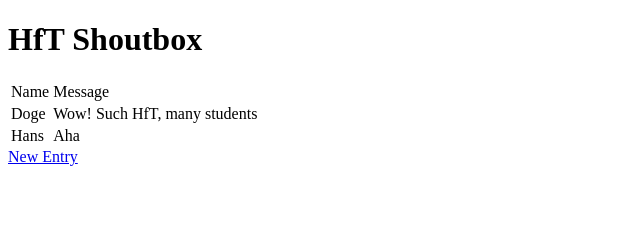
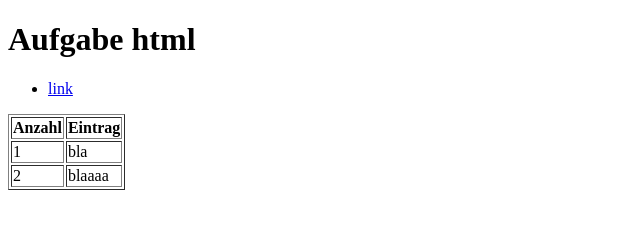
Before and after one commit to hft-stuttgart-ipr/hft-asgmt-html-Arni92x, a website: page index.html in a window 1280 px wide. Shown: the whole page, without its empty margins (0-640 px from the left). Drawn offline with Linux system fonts and the light colour scheme.

Commit message:
Update index.html

```diff
--- a/index.html
+++ b/index.html
@@ -1,33 +1,31 @@
 <!DOCTYPE html>
 <html>
 <head>
-    <meta charset="utf-8">
+<meta charset=uft-8">
 <meta name="viewport" content="width=device-width">
-    <title>HfT Shoutbox</title>
-    <link rel="stylesheet" type="text/css" href="style.css">
+<title>Aufgabe</title>
 </head>
 <body>
-      <h1>HfT Shoutbox</h1>
-      <table>
+<h1>Aufgabe html</h1>
+<nav>
+<ul>
+<li><a href=add-entry.html>link</a></li>
+</ul>
+</nav>
+<table border="1">
 <thead>
   <tr>
-            <td>Name</td>
-            <td>Message</td>
+    <th>Anzahl</th><th>Eintrag</th>
   </tr>
 </thead>
 <tbody>
 <tr>
-              <td>Doge</td>
-              <td>Wow! Such HfT, many students</td>
+    <td>1</td><td>bla</td>
   </tr>
 <tr>
-              <td>Hans</td>
-              <td>Aha</td>
+    <td>2</td><td>blaaaa</td>
   </tr>
 </tbody>
 </table>
-      <div class="nav">
-          <a href="add-entry.html">New Entry</a>
-      </div>
 </body>
 </html>
```
Lines whose indentation alone changed are shown as unchanged.
